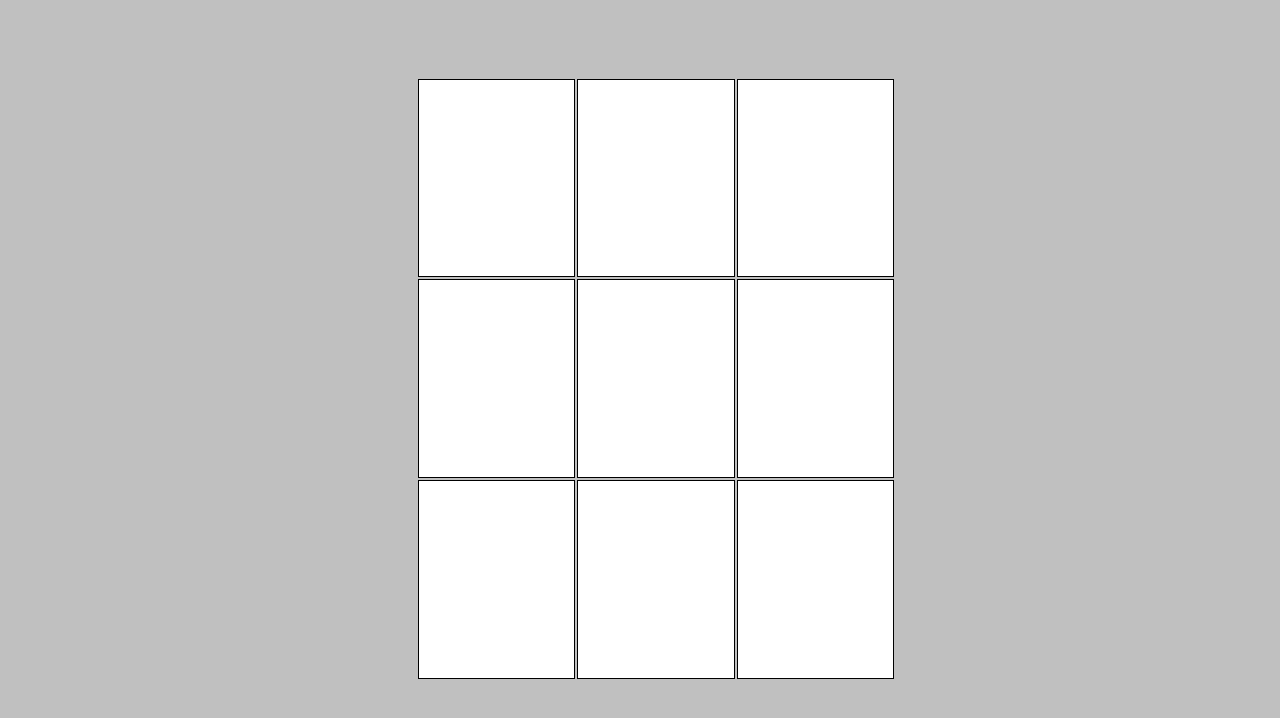
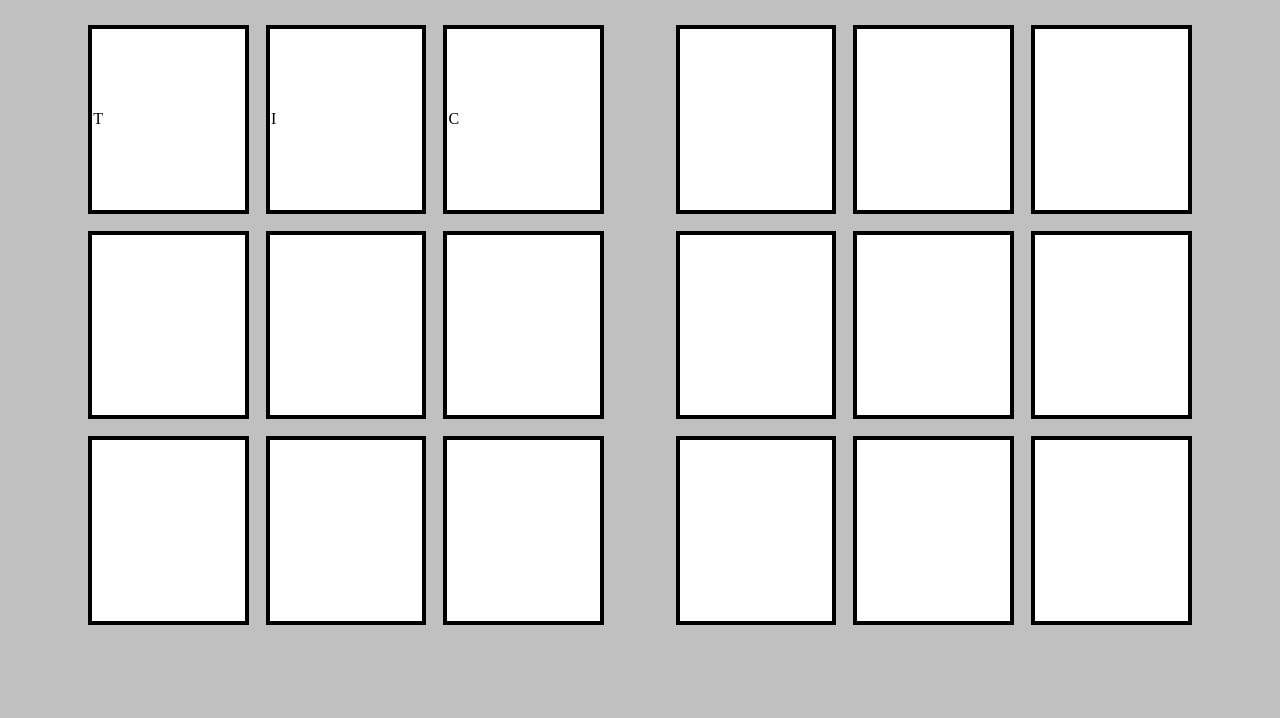
Before and after one commit to laura-wal/laura-wal.github.io, a plain HTML site: page index.html in a window 1280 px wide. Drawn offline with nearby package versions, Linux system fonts and the light colour scheme.

Commit message:
add the second table

```diff
--- a/index.html
+++ b/index.html
@@ -9,7 +9,28 @@
 </head>
 <body>
   <div id="siteWrapper">
-    <table width="480" height="480" class="grid">
+    <div class='tableone'>
+      <table width="550" height="480" class="grid">
+          <tr>
+            <td class='boxtext' id="t0">T</td>
+            <td class='boxtext' id="t1">I</td>
+            <td class='boxtext' id="t2">C</td>
+          </tr>
+          <tr>
+            <td class='boxtext' id="t3"></td>
+            <td class='boxtext' id="t4"></td>
+            <td class='boxtext' id="t5"></td>
+          </tr>
+          <tr>
+            <td class='boxtext' id="t6"></td>
+            <td class='boxtext' id="t7"></td>
+            <td class='boxtext' id="t8"></td>
+          </tr>
+        </table>
+    </div>
+
+        <div class='tabletwo'>
+           <table width="550" height="480" class="grid">
             <tr>
               <td class='box' id="0"></td>
               <td class='box' id="1"></td>
@@ -26,6 +47,7 @@
               <td class='box' id="8"></td>
             </tr>
           </table>
+        </div>
       <div class='result'></div>
   </div>
 </body>
--- a/style.css
+++ b/style.css
@@ -2,30 +2,47 @@
       background: silver;
     }
 
-table {
+.tableone {
+  margin-left: 5%;
+  float: left;
+  border-spacing: 20px;
+}
+
+.tabletwo {
   display: inline;
-  margin-right: 30%;
   float: right;
-  margin-top: 6%;
+  margin-right: 5%;
+  border-spacing: 20px;
 }
+
 
 tbody {
   width: 600px;
   height: 600px;
 }
 
+table {
+  border-spacing: 17px;
+}
+
 .box {
       background: white;
       width: 160px;
       height: 160px;
-      border: 1px solid black;
+      border: 4px solid black;
+    }
 
+.boxtext {
+      background: white;
+      width: 160px;
+      height: 160px;
+      border: 4px solid black;
     }
 
 .cross {
   background-image: url('http://www.hailhailmedia.com/wp-content/uploads/2014/09/x.png');
-  width: 100px;
-  height: 100px;
+  width: 160px;
+  height: 160px;
   background-size:contain;
   pointer-events: none;
 }
@@ -34,35 +51,10 @@ tbody {
  background-image: url('http://f.tqn.com/y/altreligion/1/S/_/1/-/-/circle.jpg');
  width: 100px;
   height: 100px;
-  background-size:contain;
+  background-size:  contain;
   pointer-events: none;
 }
 
 .result {
   font-size: 50px;
-}
-
-
-
-/*SPIRAL*/
-@import url(http://fonts.googleapis.com/css?family=Fugaz+One);
-
-body {
-  margin: 0;
-  overflow: hidden;
-}
-
-.caption {
-  font-family: 'Fugaz One', cursive;
-  color: red;
-  position: absolute;
-  font-weight: bold;
-  font-size: x-large;
-  text-shadow: 3px 3px 2px black;
-}
-
-@media (max-width: 600px) {
-  .caption {
-    display: none;
-  }
-}
+]
--- a/swirl.js
+++ b/swirl.js
@@ -1,3 +1,4 @@
+var swirl = (
   (function () {
     var canvas = document.getElementById("canvas");
     var w = canvas.width = window.innerWidth;
@@ -33,3 +34,4 @@
 
     canvas.addEventListener("click", toggleDirection, false);
   })();
+);
```
Also changed, not shown: script.js (+8 -1 lines). Lines whose indentation alone changed are shown as unchanged.
